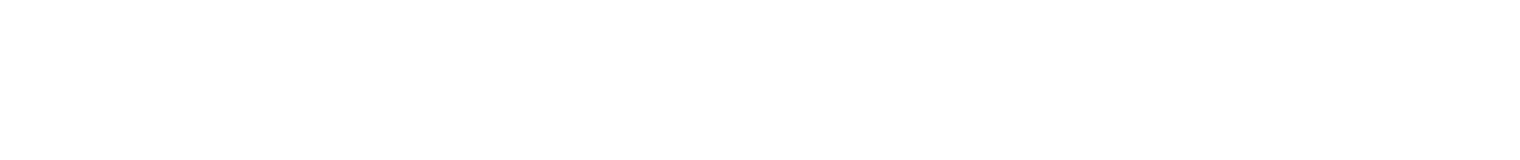
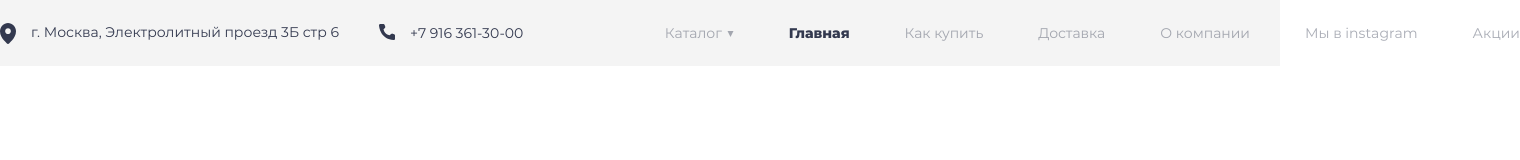
Before and after one commit to TrojanDll/lalastore, a website: page src/index.pug in a window 1280 px wide. Shown: the whole page, 1520 px wide, since content can reach past the window. Drawn offline with nearby package versions, Linux system fonts and the light colour scheme; files that its build step writes are made by us from their sources.

Commit message:
feat: header added

```diff
--- a/src/index.pug
+++ b/src/index.pug
@@ -1,10 +1,11 @@
-- var pageTitle = "abibaboba"
+
 
 doctype html
 html(lang="en")
   head
-    title= pageTitle
+    title="LalaStore"
     meta(charset="UTF-8")
     meta(name="viewport" content="width=device-width, initial-scale=1.0")
     link(rel="stylesheet" href="./css/mainPage.css")
   body
+    include sections/header
--- a/src/sass/_variables.scss
+++ b/src/sass/_variables.scss
@@ -0,0 +1,3 @@
+$main-gray: #f4f4f4;
+$text-color-light: rgba(51, 57, 79, 0.42);
+$text-color: #33394f;
--- a/src/sass/mainPage.scss
+++ b/src/sass/mainPage.scss
@@ -1 +1,4 @@
 @import "./style.scss";
+
+// sections
+@import "./sections/header";
--- /dev/null
+++ b/src/sass/sections/_header.scss
@@ -0,0 +1,79 @@
+.header {
+  width: 100%;
+  height: 66px;
+  background-color: $main-gray;
+
+  &__wrapper {
+    width: 100%;
+    height: 66px;
+    display: flex;
+    align-items: center;
+    justify-content: space-between;
+  }
+
+  &__elements {
+    display: flex;
+    align-items: center;
+    column-gap: 40px;
+    font-size: 14px;
+    font-weight: 400;
+  }
+
+  &__elements:last-child {
+    column-gap: 55px;
+  }
+
+  &__element {
+    color: $text-color-light;
+
+    &_active {
+      font-weight: 700;
+      color: $text-color;
+    }
+
+    &-catalog {
+      display: flex;
+      align-items: center;
+    }
+
+    &-catalog::after {
+      content: "";
+      display: block;
+      width: 7px;
+      height: 7px;
+      background: url("./../assets/img/icons/treangle.svg");
+      background-repeat: no-repeat;
+      margin-left: 5px;
+    }
+  }
+
+  &__element-geo {
+    font-weight: 400;
+    color: $text-color;
+    display: flex;
+  }
+
+  &__element-geo::before {
+    content: "";
+    display: block;
+    width: 16px;
+    height: 21px;
+    background-image: url("./../assets/img/icons/geo.svg");
+    margin-right: 15px;
+  }
+
+  &__element-phone {
+    color: $text-color;
+    font-weight: 400;
+    display: flex;
+  }
+
+  &__element-phone::before {
+    content: "";
+    display: block;
+    width: 16px;
+    height: 16px;
+    background-image: url("./../assets/img/icons/phone.svg");
+    margin-right: 15px;
+  }
+}
--- a/src/sass/style.scss
+++ b/src/sass/style.scss
@@ -7,3 +7,8 @@
 * {
   font-family: "Montserrat", sans-serif;
 }
+
+.container {
+  width: 1520px;
+  margin: 0 auto;
+}
--- /dev/null
+++ b/src/sections/header.pug
@@ -0,0 +1,14 @@
+header.header
+  .container
+    .header__wrapper
+      .header__elements
+        .header__element.header__element-geo г. Москва, Электролитный проезд 3Б стр 6
+        a(href="tel:+79163613000").header__element.header__element-phone +7 916 361-30-00
+      .header__elements
+        a(href="#").header__element.header__element-catalog Каталог
+        a(href="#").header__element.header__element_active Главная
+        a(href="#").header__element Как купить
+        a(href="#").header__element Доставка
+        a(href="#").header__element О компании
+        a(href="#").header__element Мы в instagram
+        a(href="#").header__element Акции
```
Also changed, not shown: src/assets/img/icons/geo.svg (added), src/assets/img/icons/phone.svg (added), src/assets/img/icons/treangle.svg (added), src/css/mainPage.css, src/index.html.
